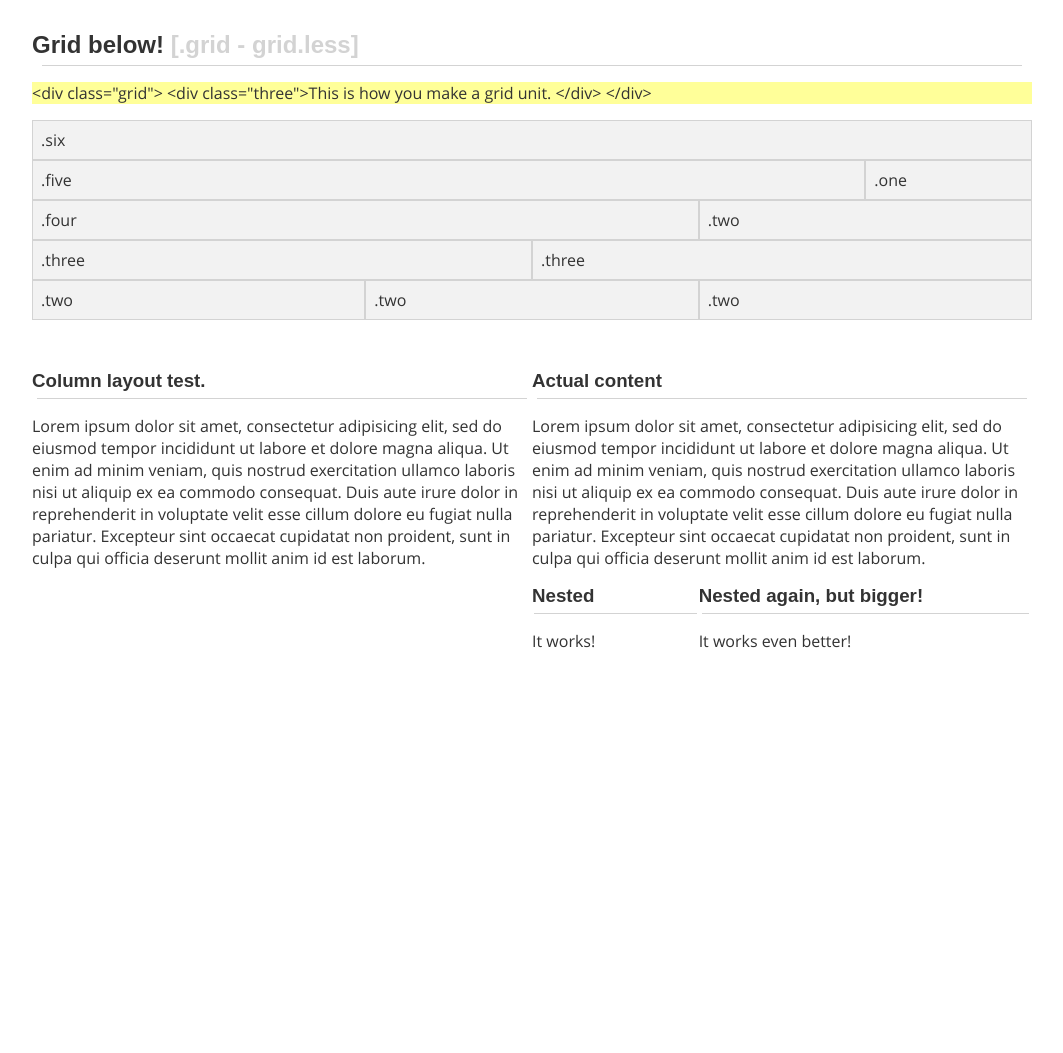
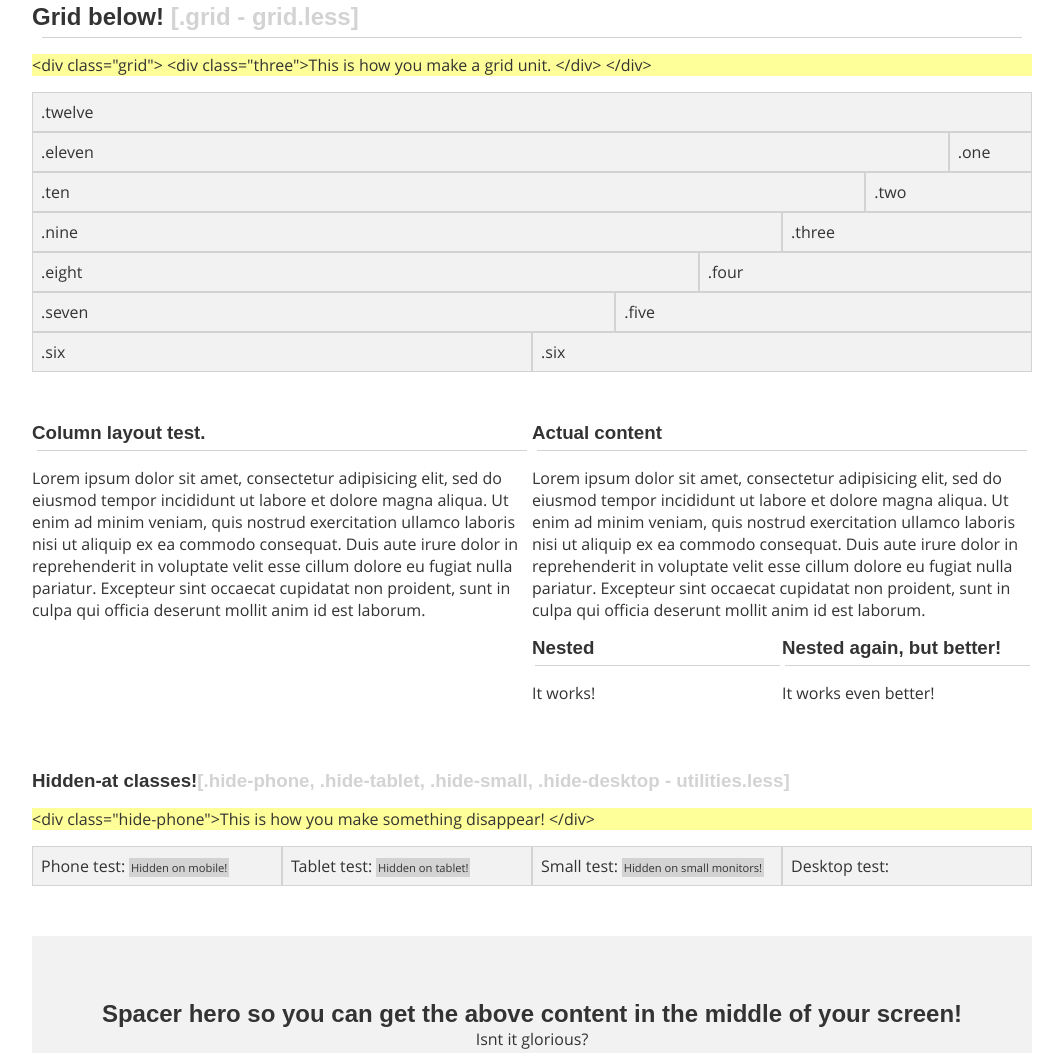
Before and after one commit to JonSnowbd/espalier, a website: page index.html in a window 1280 px wide. Shown: the part 1101-2154 px from the top of the page, without its empty margins (108-1171 px from the left). Before the commit the page ends 1769 px from the top, so only its background shows below. Drawn offline with Linux system fonts and the light colour scheme; a web font is replaced by a local one.

Commit message:
Overhaul of grid system, now 12 based, addition of more visual components.

```diff
--- a/index.html
+++ b/index.html
@@ -24,30 +24,40 @@
 		</div>
 
 		<div class="container hero push-down">
+
 			<h2>Hero panel! <span class="text-mute">[.hero - visuals.less]</span></h2>
+
+			<span class="tag">Tag! You're it</span> <span class="text-mute">[.tag - visuals.less]</span>
+
 			<p>Lorem ipsum dolor sit amet, consectetur adipisicing elit, sed do eiusmod
 			tempor incididunt ut labore et dolore magna aliqua. Ut enim ad minim veniam,
 			quis nostrud exercitation ullamco laboris nisi ut aliquip ex ea commodo
 			consequat. Duis aute irure dolor in reprehenderit in voluptate velit esse
 			cillum dolore eu fugiat nulla pariatur. Excepteur sint occaecat cupidatat non
 			proident, sunt in culpa qui officia deserunt mollit anim id est laborum.</p>
+
 			<p class="text-highlight">&lt;div class="hero"&gt;
 				This is how you make a hero unit.
 			&lt;/div&gt;</p>
+
 		</div>
 
-		<div class="container panel big-push-down">
+		<div class="container panel push-down">
+
 			<h2> This is a panel! <span class="text-mute">[.panel - visual.less]</span> </h2>
 			<hr />
+
 			<p>Lorem ipsum dolor sit amet, consectetur adipisicing elit, sed do eiusmod
 			tempor incididunt ut labore et dolore magna aliqua. Ut enim ad minim veniam,
 			quis nostrud exercitation ullamco laboris nisi ut aliquip ex ea commodo
 			consequat. Duis aute irure dolor in reprehenderit in voluptate velit esse
 			cillum dolore eu fugiat nulla pariatur. Excepteur sint occaecat cupidatat non
 			proident, sunt in culpa qui officia deserunt mollit anim id est laborum.</p>
+
 			<p class="text-highlight">&lt;div class="panel"&gt;
 				This is how you make a panel unit.
 			&lt;/div&gt;</p>
+
 			<div class="panel">
 				<span class="pull-right">Side heading? <span class="text-mute">[.pull-right - utilities.less]</span></span>
 				<h3>Nested panel!</h3>
@@ -59,23 +69,41 @@
 				cillum dolore eu fugiat nulla pariatur. Excepteur sint occaecat cupidatat non
 				proident, sunt in culpa qui officia deserunt mollit anim id est laborum.</p>
 			</div>
+
 		</div>
 
 		<div class="grid container push-down">
+
 			<h2>Grid below! <span class="text-mute">[.grid - grid.less]</span></h2>
 			<hr />
 			<p class="text-highlight">&lt;div class="grid"&gt;
 				&lt;div class="three"&gt;This is how you make a grid unit. &lt;/div&gt;
 			&lt;/div&gt;</p>
+
+			<div class="twelve panel">.twelve</div>
+
+			<div class="eleven panel">.eleven</div>
+			<div class="one panel">.one</div>
+
+			<div class="ten panel">.ten</div>
+			<div class="two panel">.two</div>
+
+			<div class="nine panel">.nine</div>
+			<div class="three panel">.three</div>
+
+			<div class="eight panel">.eight</div>
+			<div class="four panel">.four</div>
+
+			<div class="seven panel">.seven</div>
+			<div class="five panel">.five</div>
+
 			<div class="six panel">.six</div>
-			<div class="five panel">.five</div><div class="one panel">.one</div>
-			<div class="four panel panel">.four</div> <div class="two panel">.two</div>
-			<div class="three panel">.three</div> <div class="three panel">.three</div>
-			<div class="two panel">.two</div><div class="two panel">.two</div><div class="two panel">.two</div>
+			<div class="six panel">.six</div>
+
 		</div>
 
-        <div class="container grid">
-            <div class="three">
+        <div class="container grid push-down">
+            <div class="six">
                 <h3>Column layout test.</h3>
                 <hr />
                 <p>Lorem ipsum dolor sit amet, consectetur adipisicing elit, sed do eiusmod
@@ -85,7 +113,7 @@
                 cillum dolore eu fugiat nulla pariatur. Excepteur sint occaecat cupidatat non
                 proident, sunt in culpa qui officia deserunt mollit anim id est laborum.</p>
             </div>
-            <div class="three grid">
+            <div class="six grid">
                 <h3>Actual content</h3>
                 <hr />
                 <p>Lorem ipsum dolor sit amet, consectetur adipisicing elit, sed do eiusmod
@@ -94,19 +122,41 @@
                 consequat. Duis aute irure dolor in reprehenderit in voluptate velit esse
                 cillum dolore eu fugiat nulla pariatur. Excepteur sint occaecat cupidatat non
                 proident, sunt in culpa qui officia deserunt mollit anim id est laborum.</p>
-                <div class="two">
+                <div class="six">
                 	<h3>Nested</h3>
                 	<hr />
                 	<p>It works!</p>
                 </div>
-                <div class="four">
-                	<h3>Nested again, but bigger!</h3>
+                <div class="six">
+                	<h3>Nested again, but better!</h3>
                 	<hr />
                 	<p>It works even better!</p>
                 </div>
             </div>
         </div>
 
+        <div class="container grid push-down">
+
+        	<h3 class="nudge-down">Hidden-at classes!<span class="text-mute">[.hide-phone, .hide-tablet, .hide-small, .hide-desktop - utilities.less]</span></h3>
+
+        	<p class="text-highlight">
+				&lt;div class="hide-phone"&gt;This is how you make something disappear! &lt;/div&gt;
+			</p>
+
+        	<div class="three panel">Phone test: <span class="tag hide-phone">Hidden on mobile!</span></div>
+        	<div class="three panel">Tablet test: <span class="tag hide-tablet">Hidden on tablet!</span></div>
+        	<div class="three panel">Small test: <span class="tag hide-small">Hidden on small monitors!</span></div>
+        	<div class="three panel">Desktop test: <span class="tag hide-desktop">Hidden on desktop!</span></div>
+        </div>
+
+        <div class="hero container">
+        	<h2>Spacer hero so you can get the above content in the middle of your screen!</h2>
+        	<span>Isnt it glorious?</span>
+        	<div class="outlined hero">
+        		<h2>Nest hero, cool I guess.</h2>
+        	</div>
+        </div>
+
 	</body>
 
 </html>
--- a/less/main.less
+++ b/less/main.less
@@ -14,11 +14,14 @@
 @phone:  500px;  // Phones
 
 // Responsive Mixins
+.respond-desktop(@rules) {
+	@media screen and (min-width: @small) { @rules(); }
+}
 .respond-small(@rules) {
-	@media screen and (max-width: @small) { @rules(); }
+	@media screen and (max-width: @small) and (min-width: @tablet) { @rules(); }
 }
 .respond-tablet(@rules) {
-	@media screen and (max-width: @tablet) { @rules(); }
+	@media screen and (max-width: @tablet) and (min-width: @phone) { @rules(); }
 }
 .respond-phone(@rules) {
 	@media screen and (max-width: @phone) { @rules(); }
@@ -37,5 +40,5 @@
 // Everything font. Includes some text classes such as .text-mute, .text-space
 @import 'partials/typography';
 
-// Visual classes such as .panel
+// Visual classes such as .panel, removing will get rid of any traces of predetermined coloring/styling, leaving you with structural components.
 @import 'partials/visuals';
--- a/less/partials/grid.less
+++ b/less/partials/grid.less
@@ -10,26 +10,44 @@
 		float:left;
 	}
 	&>.one{
-		width: 16.66666666%
+		width: 8.33333333%
 	}
 	&>.two{
-		width:33.33333333%;
+		width:16.66666666%;
 	}
 	&>.three{
+		width:25%;
+	}
+	&>.four{
+		width: 33.33333333%;
+	}
+	&>.five{
+		width:41.66666666%
+	}
+	&>.six{
 		width:50%;
 	}
-	&>.four{
-		width: 66.66666666%;
+	&>.seven{
+		width:58.33333333%;
 	}
-	&>.five{
-		width:83.33333333%
+	&>.eight{
+		width:66.66666666%;
 	}
-	&>.six{
+	&>.nine{
+		width:75%;
+	}
+	&>.ten{
+		width:83.33333333%;
+	}
+	&>.eleven{
+		width:91.66666666%;
+	}
+	&>.twelve{
 		width:100%;
 	}
 
-	.respond-phone({
-		.one, .two, .three, .four, .five, .six{
+	.respond-tablet({
+		.one, .two, .three, .four, .five, .six, .seven, .eight, .nine, .ten, .eleven, .twelve{
 			width:100%;
 		}
 	});
--- a/less/partials/utilities.less
+++ b/less/partials/utilities.less
@@ -6,15 +6,18 @@
 	float:right;
 }
 
+// Push content down by adding a margin
 .push-down{
 	margin-bottom:50px !important;
 }
 .big-push-down{
 	margin-bottom:100px !important;
 }
-.push-up{
-    margin-up:50px !important;
+.nudge-down{
+	margin-bottom:15px !important;
 }
+
+// Clearfix utility to be included in .grid, also available as a class.
 .clearfix{
 	&:before, &:after{
 		content:" ";
@@ -45,5 +48,30 @@
 	.respond-phone({
 		padding:0.2rem;
 	});
+}
 
+// Hidden on classes
+.hide-desktop{
+	.respond-desktop({
+		display:none;
+		visibility:hidden;
+	});
 }
+.hide-small{
+	.respond-small({
+		display:none;
+		visibility:hidden;
+	});
+}
+.hide-tablet{
+	.respond-tablet({
+		display:none;
+		visibility:hidden;
+	});
+}
+.hide-phone{
+	.respond-phone({
+		display:none;
+		visibility:hidden;
+	});
+}
--- a/less/partials/visuals.less
+++ b/less/partials/visuals.less
@@ -47,6 +47,20 @@
 
 
 }
+// Remove border right to get a button-group effect since this is inline.
 .button.segment{
 	border-right:none;
 }
+
+// Tags are small colored blocks that are similar to that from Twitter Bootstrap
+.tag{
+	background:@dark;
+	padding:0.1rem;
+	font-size:70%;
+	text-align:middle;
+}
+
+// Outline class for things like nested hero units or something.
+.outlined{
+	border:1px solid @dark;
+}
```
Also changed, not shown: builtcss/main.css.
